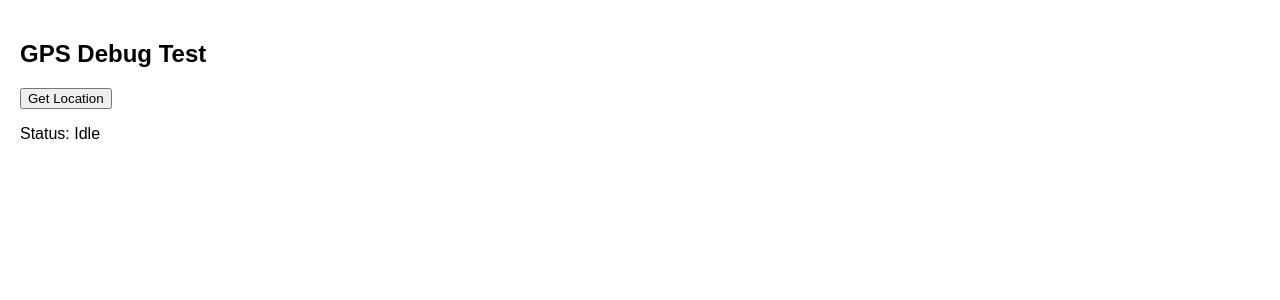
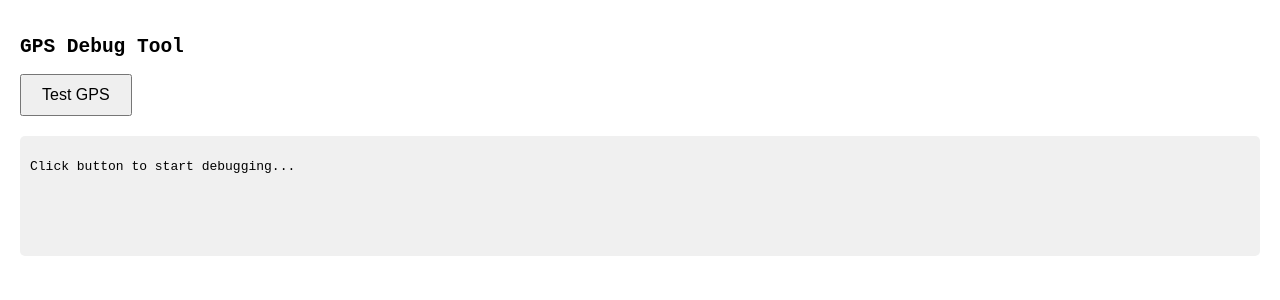
Before and after one commit to FLEXCOIN1/fyts-run-app, a React (Create React App) app: page / in a window 1280 px wide. Shown: the top 300 px of the page. Built offline with nearby package versions, Linux system fonts and the light colour scheme; the HTML template or start-up script is replaced by a standard one.

Commit message:
GPS debug tool with detailed logging

```diff
--- a/src/App.tsx
+++ b/src/App.tsx
@@ -1,8 +1,8 @@
 import React from 'react';
-import GpsDebug from "./components/GpsDebug";
+import GpsDebugTool from "./components/GpsDebugTool";
 
 function App() {
-  return <GpsDebug />;
+  return <GpsDebugTool />;
 }
 
 export default App;
--- a/src/components/GpsDebug.tsx
+++ /dev/null
@@ -1,41 +0,0 @@
-import { useState } from "react";
-
-export default function GpsDebug() {
-  const [status, setStatus] = useState("Idle");
-  const [coords, setCoords] = useState<{ lat: number; lon: number } | null>(null);
-
-  const getLocation = () => {
-    setStatus("Requesting...");
-    if ("geolocation" in navigator) {
-      navigator.geolocation.getCurrentPosition(
-        (pos) => {
-          const lat = pos.coords.latitude;
-          const lon = pos.coords.longitude;
-          setCoords({ lat, lon });
-          setStatus("Success ✅");
-        },
-        (err) => {
-          setStatus("Error ❌: " + err.message);
-        },
-        { enableHighAccuracy: true, timeout: 10000 }
-      );
-    } else {
-      setStatus("Geolocation not supported ❌");
-    }
-  };
-
-  return (
-    <div style={{ padding: "20px", fontFamily: "sans-serif" }}>
-      <h2>GPS Debug Test</h2>
-      <button onClick={getLocation}>Get Location</button>
-      <p>Status: {status}</p>
-
-      {coords && (
-        <div style={{ marginTop: "20px" }}>
-          <p>Latitude: {coords.lat}</p>
-          <p>Longitude: {coords.lon}</p>
-        </div>
-      )}
-    </div>
-  );
-}
--- /dev/null
+++ b/src/components/GpsDebugTool.tsx
@@ -0,0 +1,84 @@
+import { useState } from 'react';
+
+export default function GpsDebugTool() {
+  const [results, setResults] = useState<string[]>([]);
+
+  const debugGPS = async () => {
+    const log = (msg: string) => {
+      setResults(prev => [...prev, msg]);
+      console.log(msg);
+    };
+
+    // Clear previous results
+    setResults([]);
+
+    try {
+      // Step 1: Check if geolocation exists
+      if (!("geolocation" in navigator)) {
+        log("❌ Geolocation not supported");
+        return;
+      }
+      log("✅ navigator.geolocation available");
+
+      // Step 2: Check permissions
+      if (navigator.permissions) {
+        const result = await navigator.permissions.query({ name: "geolocation" });
+        log(`🔎 Permission state: ${result.state}`);
+      } else {
+        log("⚠️ Permissions API not supported");
+      }
+
+      // Step 3: Try to get location
+      log("📡 Requesting location...");
+
+      navigator.geolocation.getCurrentPosition(
+        (pos) => {
+          log(`📍 SUCCESS!`);
+          log(`Lat: ${pos.coords.latitude}`);
+          log(`Lng: ${pos.coords.longitude}`);
+          log(`Accuracy: ${pos.coords.accuracy}m`);
+        },
+        (err) => {
+          log(`❌ ERROR: ${err.message}`);
+          log(`Error Code: ${err.code}`);
+          // Error codes: 1=DENIED, 2=UNAVAILABLE, 3=TIMEOUT
+        },
+        {
+          enableHighAccuracy: true,
+          timeout: 10000,
+          maximumAge: 0
+        }
+      );
+    } catch (e: any) {
+      log(`💥 Exception: ${e.message}`);
+    }
+  };
+
+  return (
+    <div style={{ padding: '20px', fontFamily: 'monospace' }}>
+      <h2>GPS Debug Tool</h2>
+      <button
+        onClick={debugGPS}
+        style={{ padding: '10px 20px', fontSize: '16px' }}
+      >
+        Test GPS
+      </button>
+
+      <div style={{
+        marginTop: '20px',
+        padding: '10px',
+        backgroundColor: '#f0f0f0',
+        borderRadius: '5px',
+        minHeight: '100px'
+      }}>
+        {results.length === 0 ? (
+          <p>Click button to start debugging...</p>
+        ) : (
+          results.map((result, i) => (
+            <div key={i}>{result}</div>
+          ))
+        )}
+      </div>
+    </div>
+  );
+}
```
